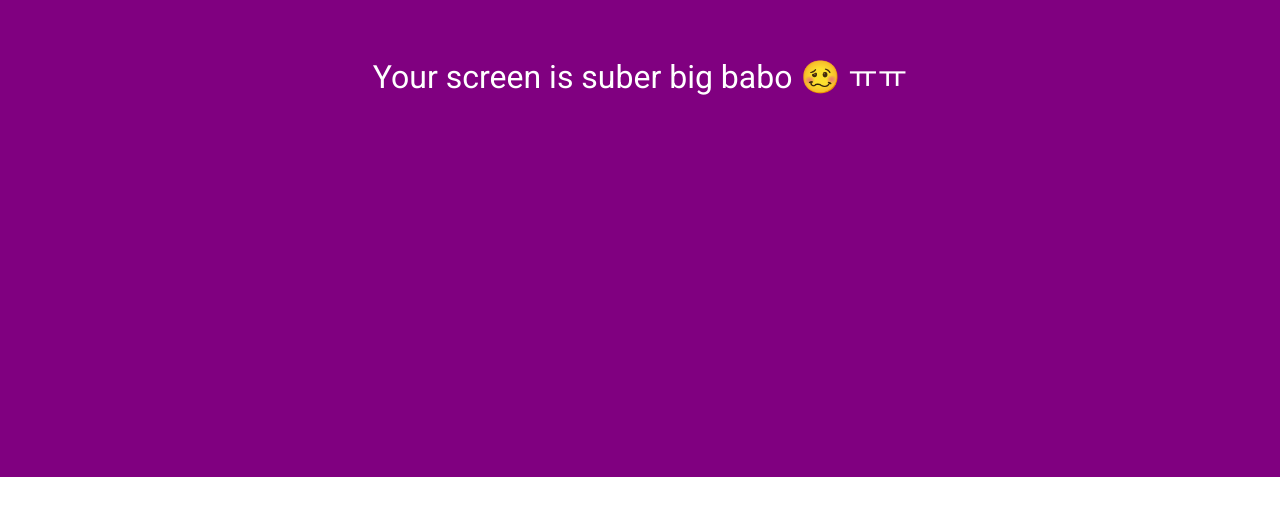
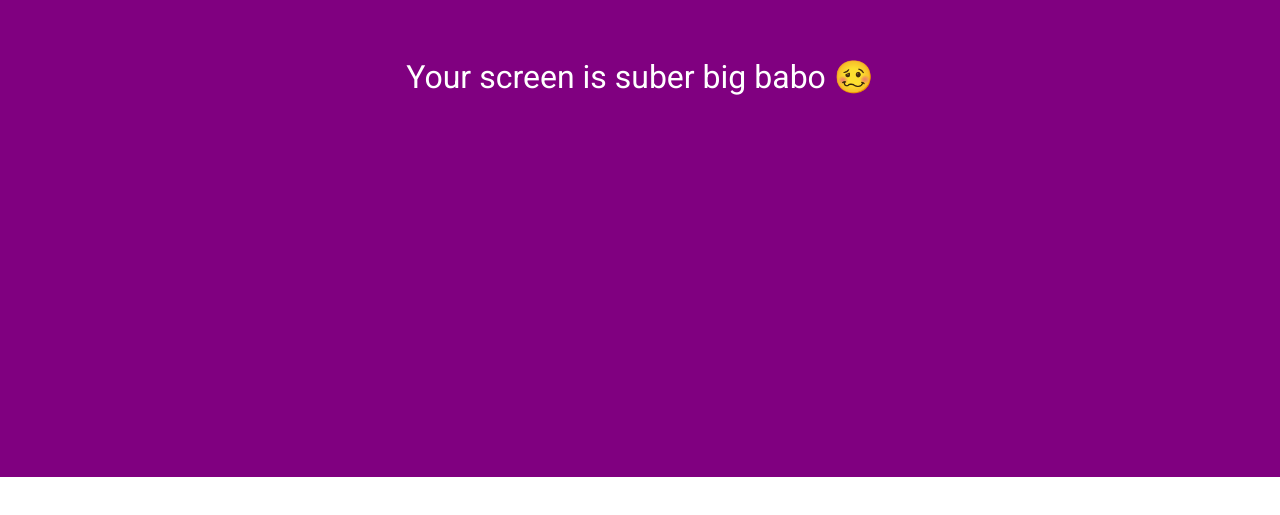
Before and after one commit to daesung955/practice-cocoa-clone, a plain HTML site: page friends.html in a window 1280 px wide. Shown: the part 323-838 px from the top of the page. Drawn offline with Linux system fonts and the light colour scheme; grey boxes are pictures that could not be loaded.

Commit message:
ㅠㅠ delete

```diff
--- a/friends.html
+++ b/friends.html
@@ -103,7 +103,7 @@
     </div>
 
     <div id="no-mobile">
-      <span>Your screen is suber big babo 🥴 ㅠㅠ</span>
+      <span>Your screen is suber big babo 🥴</span>
      </div>
 
     <script
```
